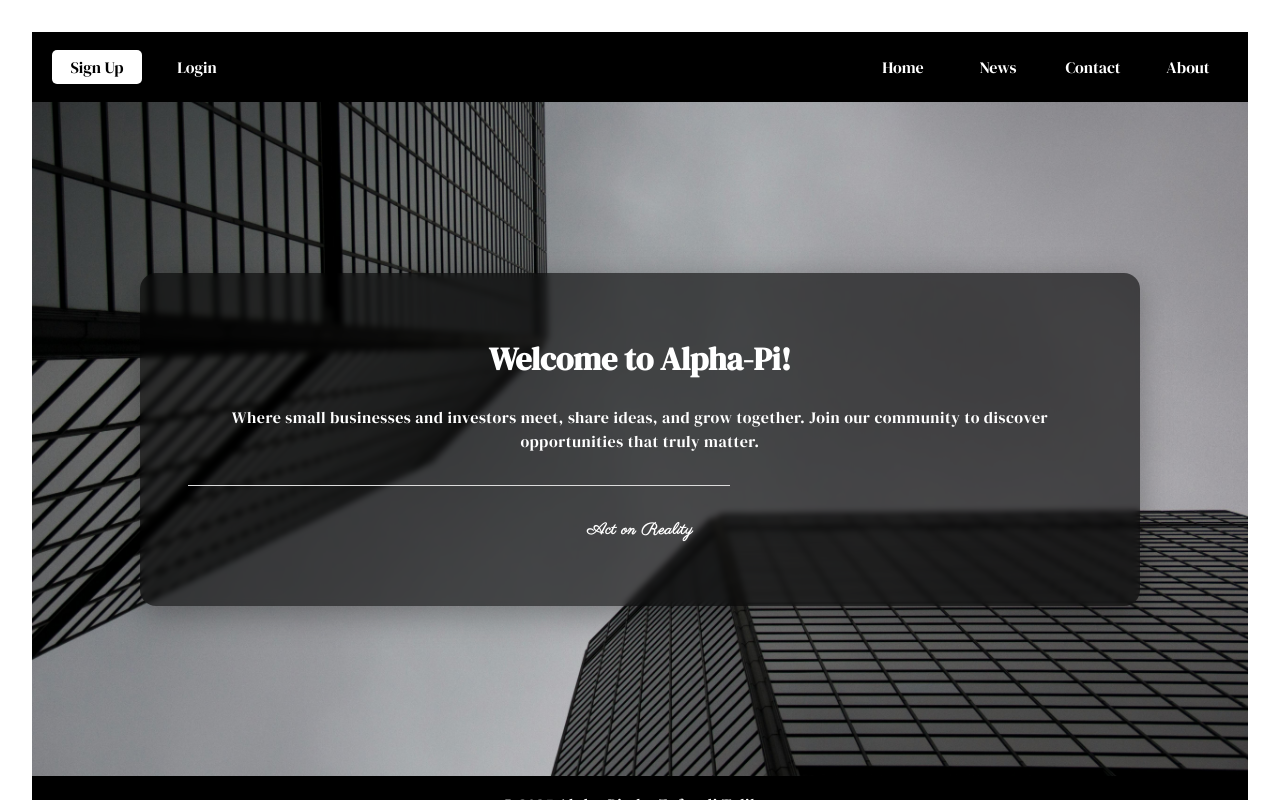
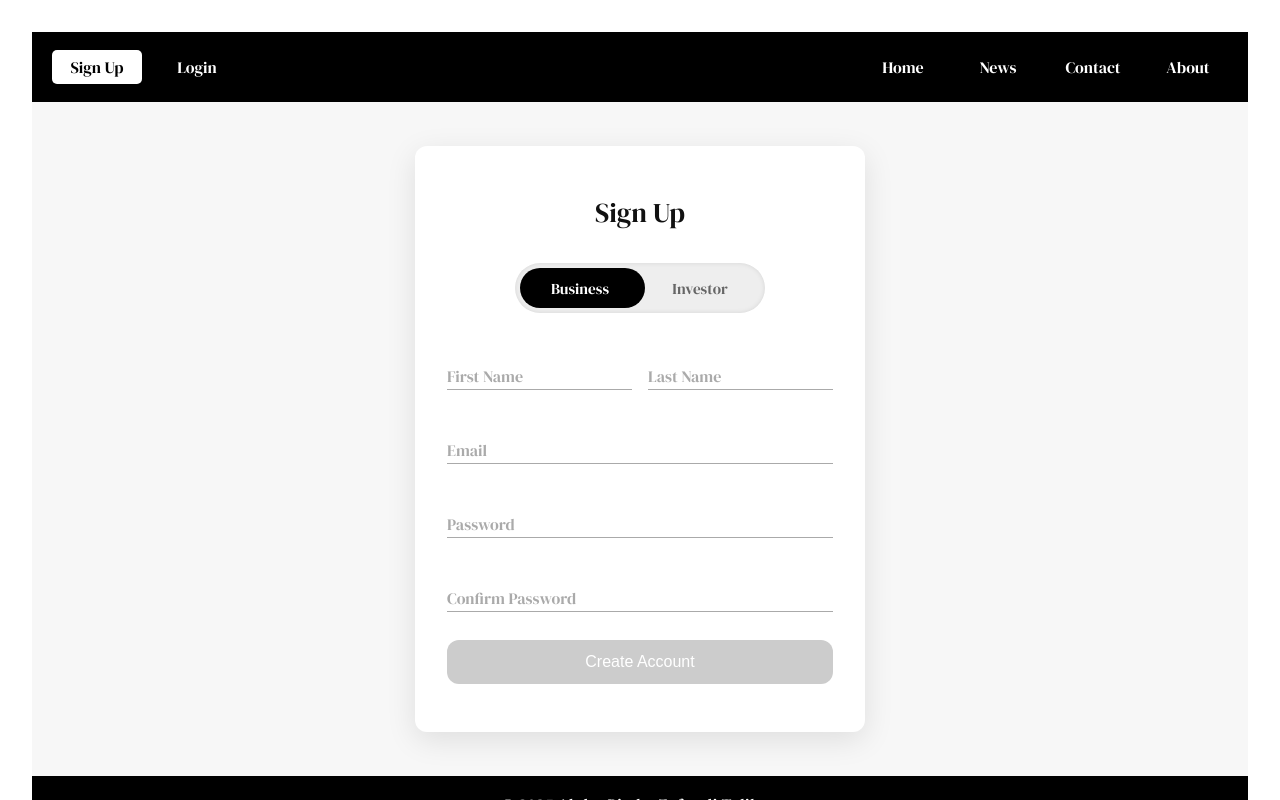
Before and after one commit to TolibovZafarali/alpha-pi, a React (Vite) app in the folder frontend/: page /signup in a window 1280 px wide. Built offline with nearby package versions, Linux system fonts and the light colour scheme; a web font is replaced by a local one.

Commit message:
Added more Routes to App.jsx, made minor changes to Contact.css and About.css.

```diff
--- a/frontend/src/App.jsx
+++ b/frontend/src/App.jsx
@@ -6,6 +6,7 @@ import Home from './pages/homepage/Home'
 import News from './pages/news/News'
 import Contact from './pages/contact/Contact'
 import About from './pages/about/About'
+import Signup from './pages/authpages/Signup'
 
 function App() {
   return (
@@ -19,6 +20,7 @@ function App() {
                 <Route path='/news' element={<News />} />
                 <Route path='/contact' element={<Contact />} />
                 <Route path='/about' element={<About />} />
+                <Route path='/signup' element={<Signup />} />
 
                 <Route path='*' element={<Home />} />
               </Routes>
--- /dev/null
+++ b/frontend/src/models/SignupRequest.js
@@ -0,0 +1,8 @@
+class SignupRequest {
+    constructor(email, password) {
+        this.email = email;
+        this.password = password;
+    }
+}
+
+export default SignupRequest;
--- a/frontend/src/pages/about/About.css
+++ b/frontend/src/pages/about/About.css
@@ -1,5 +1,3 @@
-/* About.css */
-
 .about-page {
   flex: 1;
   display: flex;
@@ -34,7 +32,7 @@
   font-weight: 300;
 }
 
-hr {
+.about-page hr {
   border: none;
   height: 1px;
   background-color: #ccc;
--- /dev/null
+++ b/frontend/src/pages/authpages/Signup.css
@@ -0,0 +1,177 @@
+/* Signup.css */
+
+/* Take full height, center everything */
+.signup-page {
+  height: 100vh;
+  display: flex;
+  justify-content: center;
+  align-items: center;
+  background-color: #f7f7f7;
+  flex: 1;
+  padding: 1rem;
+}
+
+/* The form box */
+.sign-page-div {
+  background-color: #fff;
+  padding: 3rem 2rem;
+  border-radius: 12px;
+  box-shadow: 0 8px 30px rgba(0, 0, 0, 0.1);
+  width: 95%;
+  max-width: 450px;
+}
+
+/* Title */
+.sign-page-div h1 {
+  font-size: 1.7rem;
+  font-weight: 500;
+  margin-bottom: 2rem;
+  text-align: center;
+}
+
+/* Role toggle */
+.role-toggle {
+  display: flex;
+  justify-content: center;
+  gap: 2rem;
+  margin-bottom: 2rem;
+}
+
+.role-toggle label {
+  font-size: 0.9rem;
+  font-weight: 500;
+  cursor: pointer;
+}
+
+.role-toggle input {
+  margin-right: 0.5rem;
+}
+
+/* Form */
+.signup-page form {
+  display: flex;
+  flex-direction: column;
+  gap: 1.8rem;
+}
+
+/* Floating input wrapper */
+.signup-page form .input-wrapper {
+  position: relative;
+  padding-top: 14px;
+}
+
+.signup-page form input {
+  width: 100%;
+  border: none;
+  border-bottom: 1px solid #aaa;
+  background: transparent;
+  outline: none;
+  font-size: 1rem;
+  padding: 6px 0;
+}
+
+.signup-page form input:focus {
+  border-bottom: 1px solid #000;
+}
+
+/* Floating label */
+.signup-page form label.floating-label {
+  position: absolute;
+  top: 20px;
+  left: 0;
+  font-size: 1rem;
+  color: #aaa;
+  pointer-events: none;
+  transition: all 0.2s ease;
+}
+
+.signup-page form input:focus + .floating-label,
+.signup-page form input:not(:placeholder-shown) + .floating-label {
+  top: 0;
+  font-size: 0.75rem;
+  color: #000;
+}
+
+/* Button */
+.submit-btn {
+  background-color: #000;
+  color: white;
+  padding: 0.8rem;
+  font-size: 1rem;
+  border: none;
+  border-radius: 12px;
+  cursor: pointer;
+  transition: background 0.2s ease;
+}
+
+.submit-btn:hover {
+  background-color: #333;
+}
+
+.submit-btn:disabled {
+    background-color: #ccc;
+    cursor: not-allowed;
+}
+
+/* Error messages */
+.error-message {
+  color: crimson;
+  font-size: 0.85rem;
+  line-height: 1.3;
+}
+
+.name-row {
+  display: flex;
+  gap: 1rem;
+}
+
+.name-row .input-wrapper {
+  flex: 1;
+}
+
+.role-toggle-switch {
+  position: relative;
+  display: flex;
+  width: 250px;
+  background: #eee;
+  border-radius: 50px;
+  padding: 5px;
+  margin: 0 auto 2rem;
+  cursor: pointer;
+  user-select: none;
+  box-shadow: inset 0 0 5px rgba(0,0,0,0.1);
+}
+
+.toggle-option {
+  flex: 1;
+  text-align: center;
+  padding: 0.6rem 0;
+  z-index: 1;
+  font-size: 0.95rem;
+  font-weight: 500;
+  color: #666;
+  transition: color 0.3s ease;
+}
+
+.toggle-option.active {
+  color: white;
+}
+
+.toggle-slider {
+  position: absolute;
+  width: 50%;
+  top: 5px;
+  bottom: 5px;
+  background: black;
+  border-radius: 50px;
+  transition: all 0.3s ease;
+  z-index: 0;
+}
+
+.toggle-slider.business {
+  left: 5px;
+}
+
+.toggle-slider.investor {
+  left: calc(50% - 5px);
+}
--- /dev/null
+++ b/frontend/src/pages/authpages/Signup.jsx
@@ -0,0 +1,149 @@
+import { useState } from "react";
+import { useNavigate } from "react-router-dom";
+import getFullName from "../../utils/joinName";
+import SignupRequest from "../../models/SignupRequest";
+import { signupBusiness } from "../../services/businessService";
+import { signupInvestor } from "../../services/investorService";
+import { saveAuth } from "../../utils/auth";
+import PasswordValidator from "../../utils/PasswordValidator";
+import "./Signup.css"
+
+const Signup = () => {
+    const navigate = useNavigate();
+
+    const [role, setRole] = useState("business");
+    const [firstName, setFirstName] = useState("");
+    const [lastName, setLastName] = useState("");
+    const [email, setEmail] = useState("");
+    const [password, setPassword] = useState("");
+    const [confirmPassword, setConfirmPassword] = useState("");
+    const [passwordMatch, setPasswordMatch] = useState(true);
+    const [passwordValid, setPasswordValid] = useState(true);
+    const [error, setError] = useState("");
+
+    const handleSubmit = async (e) => {
+        e.preventDefault();
+        const contactName = getFullName(firstName, lastName);
+        const request = new SignupRequest(email, password);
+
+        if (password != confirmPassword) {
+            setPasswordMatch(false);
+            setPasswordValid(true);
+            return;
+        } else if (!PasswordValidator(password)) {
+            setPasswordMatch(true);
+            setPasswordValid(false);
+            return;
+        }
+
+        try {
+            const response = role === "business"
+                ? await signupBusiness(request)
+                : await signupInvestor(request);
+
+            const id = response.data;
+            saveAuth(id, role, contactName);
+            navigate(`/${role}/${id}`);
+        } catch (err) {
+            setError(err.response?.data || "Something went wrong.");
+        }
+    };
+
+    return (
+        <div className="signup-page">
+            <div className="sign-page-div">
+                <h1>Sign Up</h1>
+
+                {/* Toggle */}
+                <div className="role-toggle-switch">
+                    <div className={`toggle-option ${role === "business" ? "active" : ""}`} onClick={() => setRole("business")}>
+                        Business
+                    </div>
+                    <div className={`toggle-option ${role === "investor" ? "active" : ""}`} onClick={() => setRole("investor")}>
+                        Investor
+                    </div>
+                    <div className={`toggle-slider ${role}`}></div>
+                </div>
+
+                {/* Form */}
+                <form onSubmit={handleSubmit}>
+                    <div className="name-row">
+                        <div className="input-wrapper">
+                            <input
+                                type="text"
+                                placeholder=" "
+                                value={firstName}
+                                onChange={(e) => setFirstName(e.target.value)}
+                                required
+                                />
+                            <label className="floating-label">First Name</label>
+                        </div>
+
+                        <div className="input-wrapper">
+                            <input
+                                type="text"
+                                placeholder=" "
+                                value={lastName}
+                                onChange={(e) => setLastName(e.target.value)}
+                                required
+                            />
+                            <label className="floating-label">Last Name</label>
+                        </div>
+                    </div>
+
+                    <div className="input-wrapper">
+                        <input
+                            type="email"
+                            placeholder=" "
+                            value={email}
+                            onChange={(e) => setEmail(e.target.value)}
+                            required
+                        />
+                        <label className="floating-label">Email</label>
+                    </div>
+
+                    <div className="input-wrapper">
+                        <input
+                            type="password"
+                            placeholder=" "
+                            value={password}
+                            onChange={(e) => setPassword(e.target.value)}
+                            required
+                        />
+                        <label className="floating-label">Password</label>
+                    </div>
+
+                    <div className="input-wrapper">
+                        <input
+                            type="password"
+                            placeholder=" "
+                            value={confirmPassword}
+                            onChange={(e) => setConfirmPassword(e.target.value)}
+                            required
+                        />
+                        <label className="floating-label">Confirm Password</label>
+                    </div>
+
+                    {!passwordMatch && (
+                        <p className="error-message">Passwords do not match.</p>
+                    )}
+
+                    {!passwordValid && (
+                        <p className="error-message">
+                            Your password must:
+                            <br/>1. Be at least 8 characters long.
+                            <br/>2. Contain at least one letter.
+                            <br/>3. Contain at least one number.
+                        </p>
+                    )}
+
+                    {error && <p className="error-message">{error}</p>}
+
+                    <button type="submit" className="submit-btn" disabled={!firstName || !lastName || !email || !password || !confirmPassword}>Create Account</button>
+                </form>
+            </div>
+        </div>
+    );
+}
+
+export default Signup;
--- /dev/null
+++ b/frontend/src/utils/PasswordValidator.js
@@ -0,0 +1,5 @@
+const PasswordValidator = (str) => {
+    return (/\d/.test(str)) && (/[a-zA-Z]/.test(str)) && (str.length >= 8);
+}
+
+export default PasswordValidator;
```
Also changed, not shown: frontend/src/pages/contact/Contact.css (+21 -24 lines), 2 other files (tests, documents, lock files or other folders).
